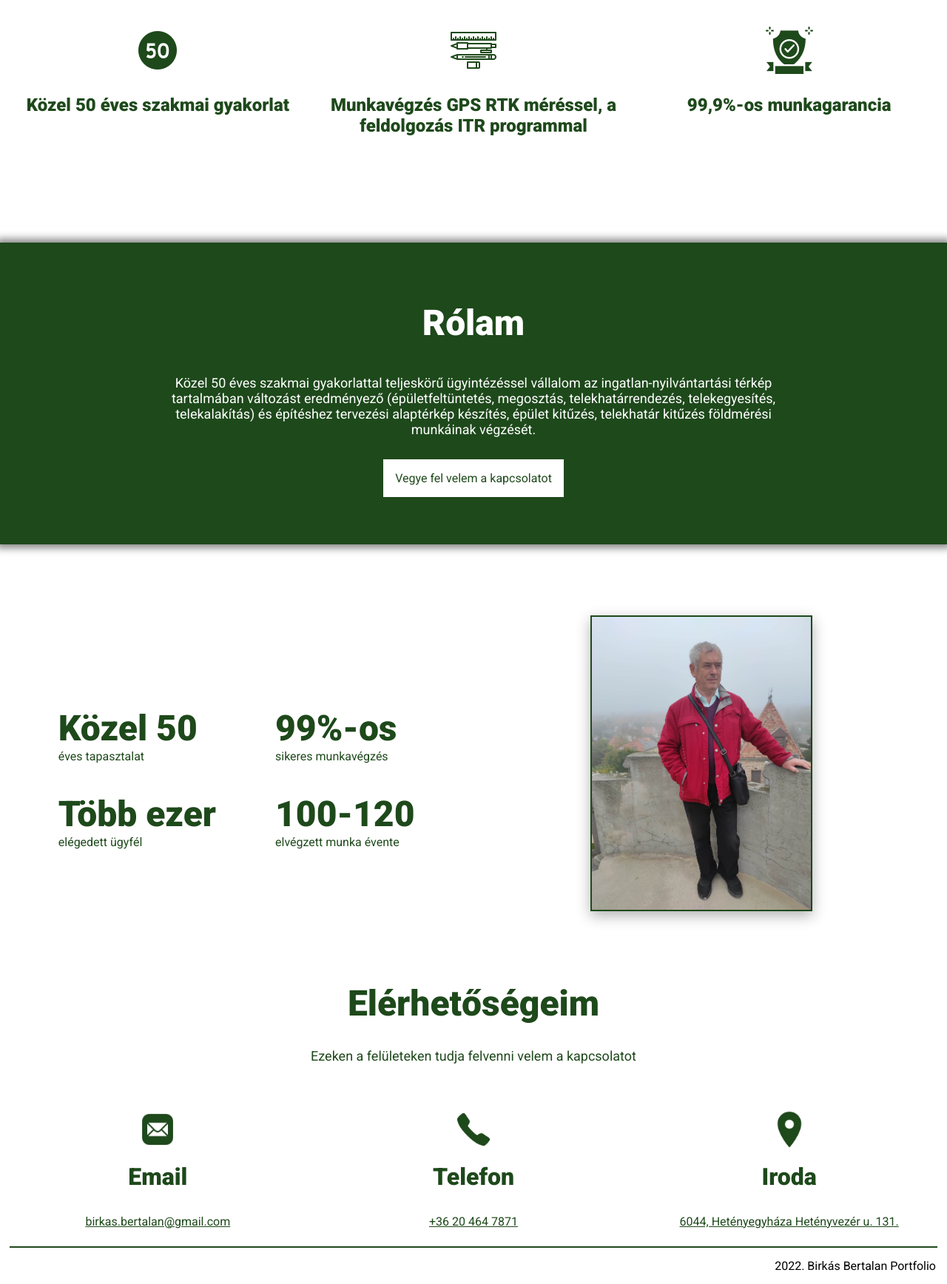
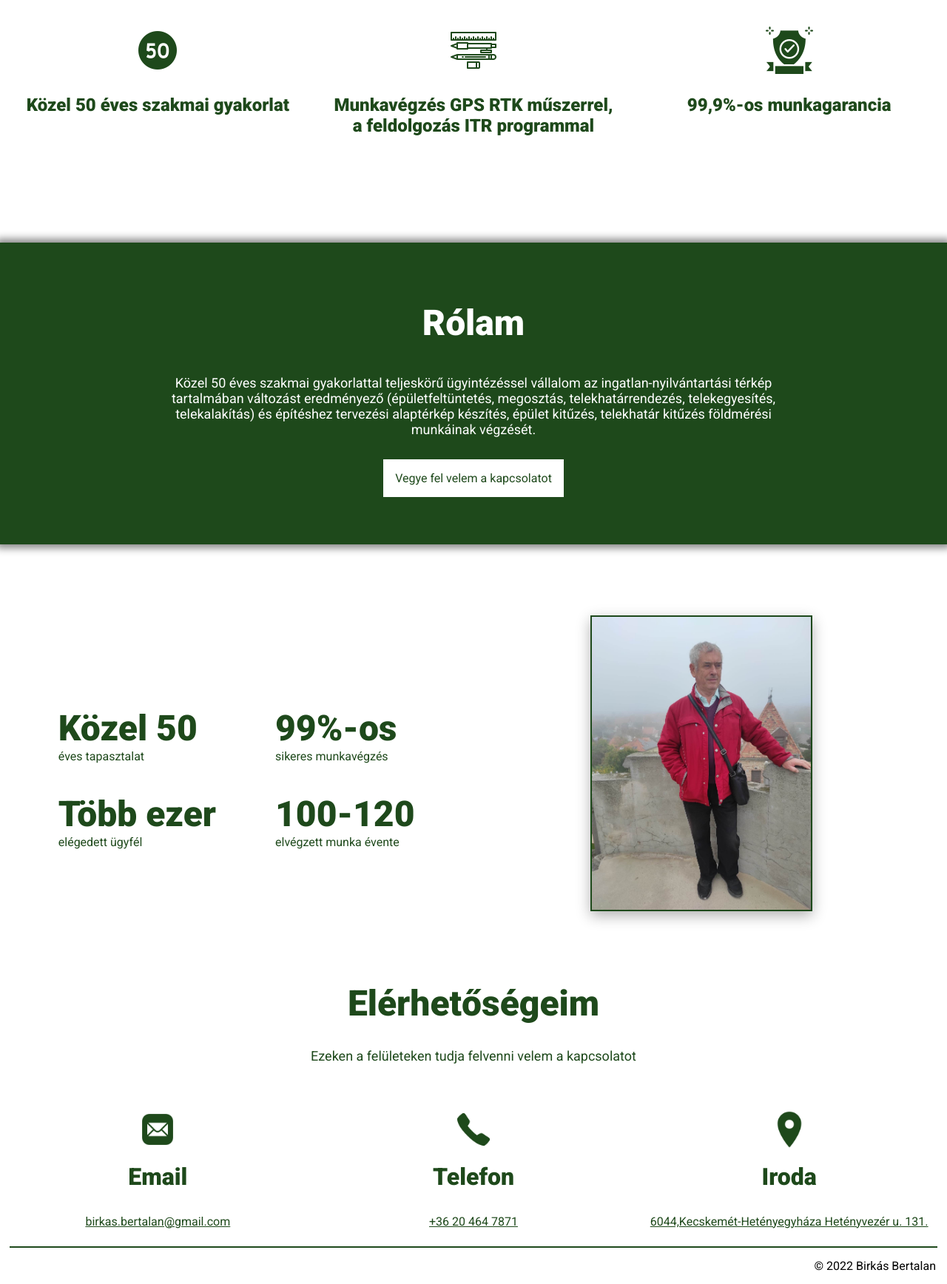
Before and after one commit to zeuxon/birkasbertalan, a plain HTML site: page index.html in a window 1280 px wide. Shown: the part 620-2356 px from the top of the page at 74% size. Drawn offline with Linux system fonts and the light colour scheme.

Commit message:
Add files via upload

```diff
--- a/index.html
+++ b/index.html
@@ -4,6 +4,9 @@
     <meta charset="UTF-8">
     <meta http-equiv="X-UA-Compatible" content="IE=edge">
     <meta name="viewport" content="width=device-width, initial-scale=1.0">
+    <meta name="author" content="Birkás Bertalan">
+    <meta name="description" content="Földmérés az ingatlan nyilvántartásban változást okozó munkák végzése és hozzá kapcsolódó ügyintézés 50 éves szakmai tapasztalattal.">
+    <meta name="keywords" content="Kecskemét, Hetényegyháza, Kecskemét környékén, Kecskemét környéke, földmérés, telekalakítás, tervezési térkép, művelési ágváltozás, ügyintézés, gyors ügyintézés">
     <title>Birkás Bertalan</title>
     <link rel="stylesheet" href="styles/style.css">
     <link rel="preconnect" href="https://fonts.googleapis.com">
@@ -16,9 +19,6 @@
         <a href="#szolg">Szolgáltatásaim</a>
         <a href="#about">Rólam</a>
         <a href="#contact">Elérhetőségeim</a>
-
-        <img src="imgs/menu.svg" alt="menu">
-
     </nav>
 
     <main>
@@ -49,7 +49,7 @@
                 </div>
                 <div class="szolg-2">
                     <img src="imgs/tools.png" alt="Műszerek">
-                    <h5>Munkavégzés GPS RTK méréssel, a feldolgozás ITR programmal</h5>
+                    <h5>Munkavégzés GPS RTK műszerrel, a feldolgozás ITR programmal</h5>
                 </div>
                 <div class="szolg-3">
                     <img src="imgs/warranty.png" alt="munkagarancia">
@@ -111,13 +111,13 @@
                 <div class="contact3">
                     <img src="imgs/office.png" alt="office">
                     <h4>Iroda</h4>
-                    <p>6044, Hetényegyháza Hetényvezér u. 131.</p>
+                    <p>6044,Kecskemét-Hetényegyháza Hetényvezér u. 131.</p>
                 </div>
             </div>
         </div>
 
         <footer>
-            2022. Birkás Bertalan Portfolio
+            &#169; 2022 Birkás Bertalan
         </footer>
 
     </main>
```
